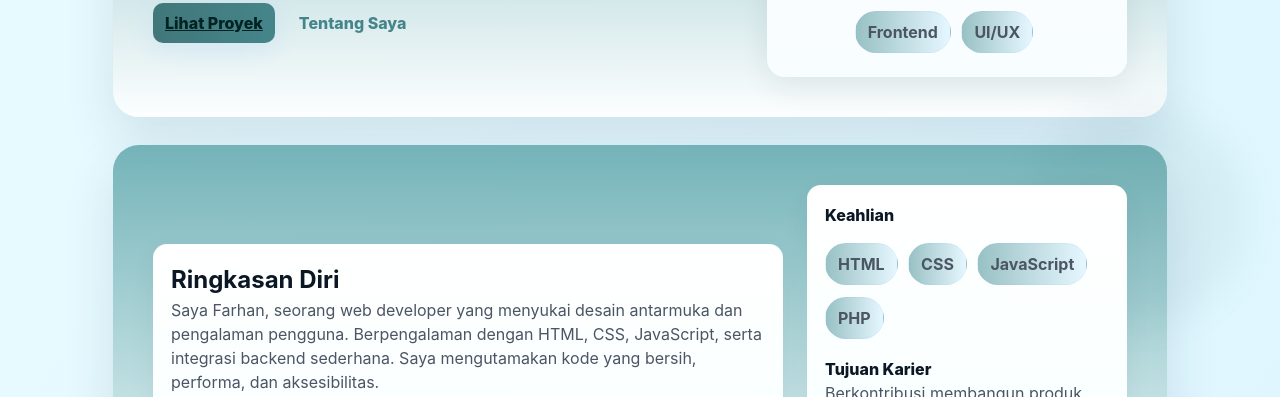
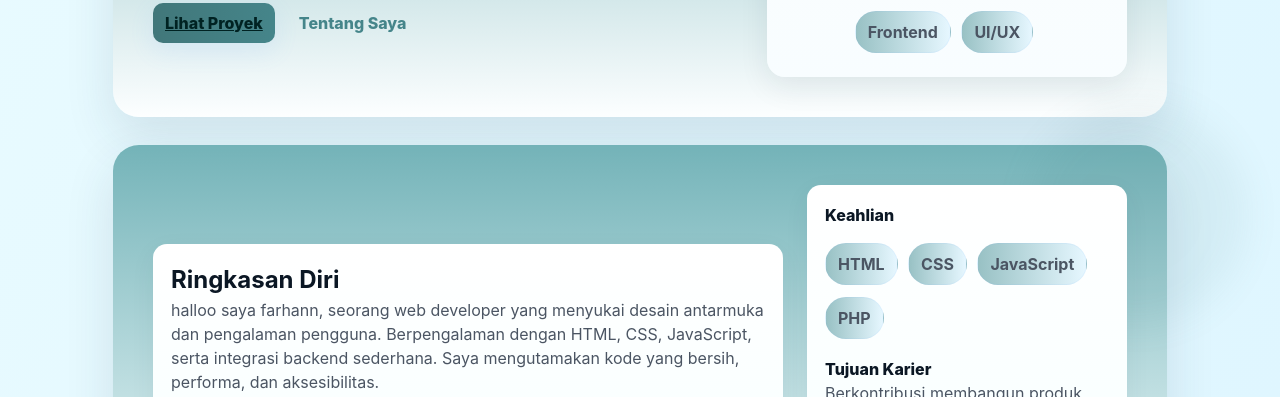
Before and after one commit to nhnahraf-creator/farhann, a plain HTML site: page index.html in a window 1280 px wide. Shown: the part 403-800 px from the top of the page. Drawn offline with Linux system fonts and the light colour scheme.

Commit message:
Update index.html

```diff
--- a/index.html
+++ b/index.html
@@ -242,7 +242,7 @@
         <div class="about-card">
           <h2>Ringkasan Diri</h2>
           <p style="color:var(--muted)">
-            Saya Farhan, seorang web developer yang menyukai desain antarmuka dan pengalaman pengguna. Berpengalaman dengan HTML, CSS, JavaScript, serta integrasi backend sederhana. Saya mengutamakan kode yang bersih, performa, dan aksesibilitas.
+            halloo saya farhann, seorang web developer yang menyukai desain antarmuka dan pengalaman pengguna. Berpengalaman dengan HTML, CSS, JavaScript, serta integrasi backend sederhana. Saya mengutamakan kode yang bersih, performa, dan aksesibilitas.
           </p>
 
           <div style="margin-top:12px;display:flex;gap:10px;flex-wrap:wrap">
```
